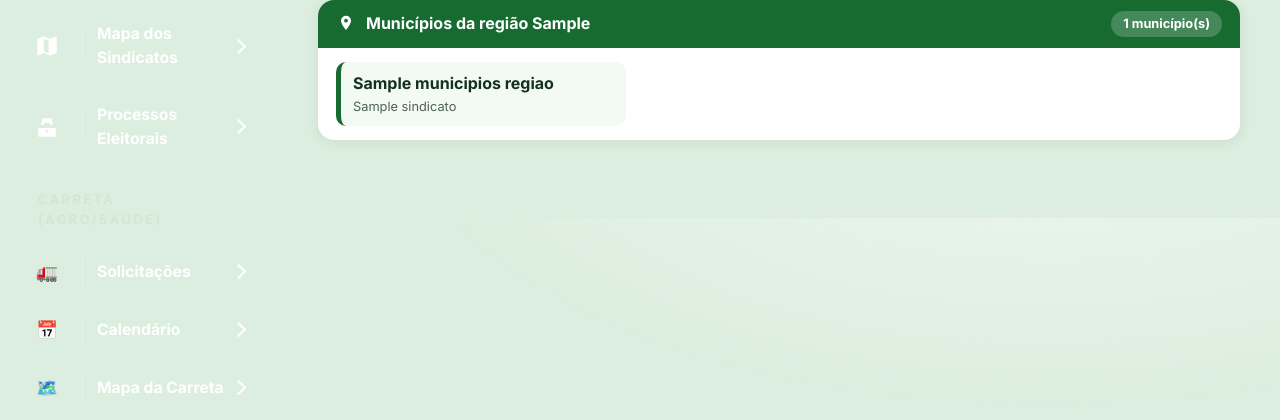
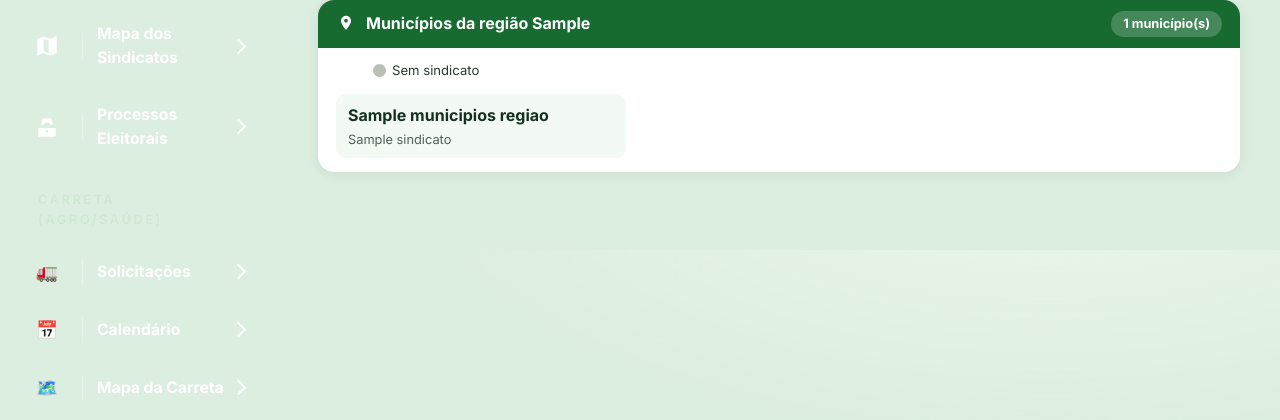
Before and after one commit to Ciiagro/adesoes_ps, a Flask app: template templates/admin_sindicatos_mapa.html in a window 1280 px wide. Shown: the part 997-1417 px from the top of the page. Run offline with Flask 3, Linux system fonts and the light colour scheme; the template is opened without the code that fills it: most values are stand-ins (such as "Sample title", 1, 10 or a date in 2020); parts of the project's set-up code (start-up, migrations or seed data) failed here and were passed over.

Commit message:
Mapa: cor por sindicato na região, nomes dos municípios, cores fixas

```diff
--- a/app.py
+++ b/app.py
@@ -1458,10 +1458,22 @@ def admin_sindicatos_mapa():
             sind.listar_municipios(db, regiao_faec=regiao_filtro),
             key=lambda m: m.nome,
         )
+    cor_sind, mun_cor = {}, {}
+    if regiao_filtro:
+        import colorsys
+        ids = sorted({m.sindicato.id for m in municipios_regiao if m.sindicato},
+                     key=lambda i: next(m.sindicato.nome for m in municipios_regiao if m.sindicato and m.sindicato.id == i))
+        for k, sid in enumerate(ids):
+            r, g, b = colorsys.hls_to_rgb(((k * 137.508) % 360) / 360, 0.42, 0.72)
+            cor_sind[sid] = "#%02x%02x%02x" % (int(r * 255), int(g * 255), int(b * 255))
+        for m in municipios_regiao:
+            if m.sindicato:
+                mun_cor[str(m.cod_ibge)] = cor_sind[m.sindicato.id]
 
     return render_template(
         "admin_sindicatos_mapa.html",
         municipios_regiao=municipios_regiao,
+        cor_sind=cor_sind, mun_cor=mun_cor,
         pagina_ativa="mapa_sindicatos",
         apenas_sindicatos=(gestao_sindicato_logado() and not admin_logado()),
         dados_mapa=dados,
--- a/templates/admin_sindicatos_mapa.html
+++ b/templates/admin_sindicatos_mapa.html
@@ -41,9 +41,13 @@
   .mp-filtro .btn-f:hover{background:#245530}
   .legenda-regioes{background:#fff;border:1px solid #E7EBDD;border-radius:999px;padding:11px 22px;margin:0 0 14px;box-shadow:0 1px 8px rgba(44,81,55,.06)}
   .legenda-regioes .item{font-size:.8rem;font-weight:500;color:#2d3a30}
+  .rot-mun{pointer-events:none}
+  .rot-mun span{display:inline-block;transform:translate(-50%,-50%);font-size:11px;font-weight:700;color:#10230F;white-space:nowrap;text-shadow:-1px -1px 0 #fff,1px -1px 0 #fff,-1px 1px 0 #fff,1px 1px 0 #fff,0 0 4px #fff}
   .mr-painel{background:#fff;border-radius:16px;box-shadow:0 2px 12px rgba(44,81,55,.10);overflow:hidden;margin:14px 0}
   .mr-painel .mr-topo{display:flex;align-items:center;gap:10px;background:#176B31;color:#fff;padding:11px 18px;font-weight:700}
   .mr-painel .mr-topo .qt{margin-left:auto;background:rgba(255,255,255,.2);border-radius:999px;padding:3px 12px;font-size:.8rem}
+  .mr-leg{display:flex;flex-wrap:wrap;gap:8px 18px;padding:12px 18px 0;font-size:.82rem;color:#2d3a30}
+  .mr-leg i{display:inline-block;width:13px;height:13px;border-radius:50%;margin-right:6px;vertical-align:-2px}
   .mr-lista{display:grid;grid-template-columns:repeat(auto-fill,minmax(250px,1fr));gap:8px;padding:14px 18px}
   .mr-item{display:flex;flex-direction:column;gap:2px;padding:9px 12px;border-radius:10px;background:#F3F9F3;border-left:5px solid var(--cor,#176B31)}
   .mr-item b{color:#14301E}
@@ -101,9 +105,14 @@
     Municípios da região {{ regiao_filtro }}
     <span class="qt">{{ municipios_regiao|length }} município(s)</span>
   </div>
+  <div class="mr-leg">
+    {% for sid, cor in cor_sind.items() %}{% set nm = (municipios_regiao|selectattr('sindicato')|selectattr('sindicato.id','equalto',sid)|first).sindicato.nome %}
+    <span><i style="background:{{ cor }}"></i>{{ nm }}</span>{% endfor %}
+    <span><i style="background:#B9BFB5"></i>Sem sindicato</span>
+  </div>
   <div class="mr-lista">
     {% for m in municipios_regiao %}
-    <div class="mr-item {{ '' if m.sindicato else 'sem' }}" style="--cor:{{ dados_mapa.cor_por_regiao.get(regiao_filtro, '#176B31') }}">
+    <div class="mr-item {{ '' if m.sindicato else 'sem' }}" style="--cor:{{ mun_cor.get(m.cod_ibge|string, '#E08A00') }}">
       <b>{{ m.nome }}</b>
       <span>{{ m.sindicato.nome if m.sindicato else 'Sem sindicato' }}</span>
     </div>
@@ -132,6 +141,9 @@
   const CENTRO_CEARA = [-5.2, -39.3];
   const COR_SEM_REGIAO = '#C9CFC4';
   const REGIAO_SEL = {{ (regiao_filtro or '')|tojson }};
+  const CORES_SIND = {{ cor_sind|tojson }};   // {id do sindicato: cor} (só com região selecionada)
+  const COR_MUN = {{ mun_cor|tojson }};       // {cod_ibge: cor do sindicato do município}
+  if (REGIAO_SEL) { sindicatos.forEach(s => { if (CORES_SIND[s.id]) s.cor = CORES_SIND[s.id]; }); }
   // "999999" é só um placeholder pra poder trocar pelo id de cada sindicato lá embaixo
   const URL_EDITAR_TEMPLATE = "{{ url_for('admin_sindicato_grupo_editar', sindicato_id=999999) }}";
   const URL_FICHA_TEMPLATE = "{{ url_for('admin_sindicato_ficha_individual', sindicato_id=999999) }}";
@@ -190,6 +202,9 @@
           if (REGIAO_SEL && regiao !== REGIAO_SEL) {
             return { fillColor: '#D9DDD6', fillOpacity: 0.55, color: '#fff', weight: 0.8 };
           }
+          if (REGIAO_SEL) {
+            return { fillColor: COR_MUN[feature.properties.id] || '#B9BFB5', fillOpacity: 0.9, color: '#fff', weight: 1.6 };
+          }
           return {
             fillColor: regiao ? corPorRegiao[regiao] : COR_SEM_REGIAO,
             fillOpacity: 0.9, color: '#fff', weight: REGIAO_SEL ? 1.6 : 1.4,
@@ -209,6 +224,26 @@
         },
       }).addTo(mapaRegioes);
 
+      // nomes dos municípios no mapa: sempre visíveis na região selecionada;
+      // sem região selecionada, aparecem ao aproximar o zoom
+      const rotulos = [];
+      camada.eachLayer(l => {
+        const reg = regiaoPorCodIbge[l.feature.properties.id];
+        if (REGIAO_SEL && reg !== REGIAO_SEL) return;
+        const c = l.getBounds().getCenter();
+        rotulos.push(L.marker(c, {
+          interactive: false, keyboard: false,
+          icon: L.divIcon({ className: 'rot-mun', html: '<span>' + l.feature.properties.name + '</span>', iconSize: [0, 0] })
+        }));
+      });
+      const grupoRotulos = L.layerGroup(rotulos);
+      function atualizaRotulos() {
+        const mostrar = REGIAO_SEL ? true : mapaRegioes.getZoom() >= 9;
+        if (mostrar && !mapaRegioes.hasLayer(grupoRotulos)) grupoRotulos.addTo(mapaRegioes);
+        if (!mostrar && mapaRegioes.hasLayer(grupoRotulos)) mapaRegioes.removeLayer(grupoRotulos);
+      }
+      mapaRegioes.on('zoomend', atualizaRotulos);
+
       // pins pequenos marcando onde tem sindicato, por cima das regiões
       sindicatos.forEach(s => {
         const iconePinPequeno = L.divIcon({
@@ -226,6 +261,7 @@
           .addTo(mapaRegioes);
       });
 
+      atualizaRotulos();
       if (REGIAO_SEL) {
         const sel = L.featureGroup();
         camada.eachLayer(l => {
```
